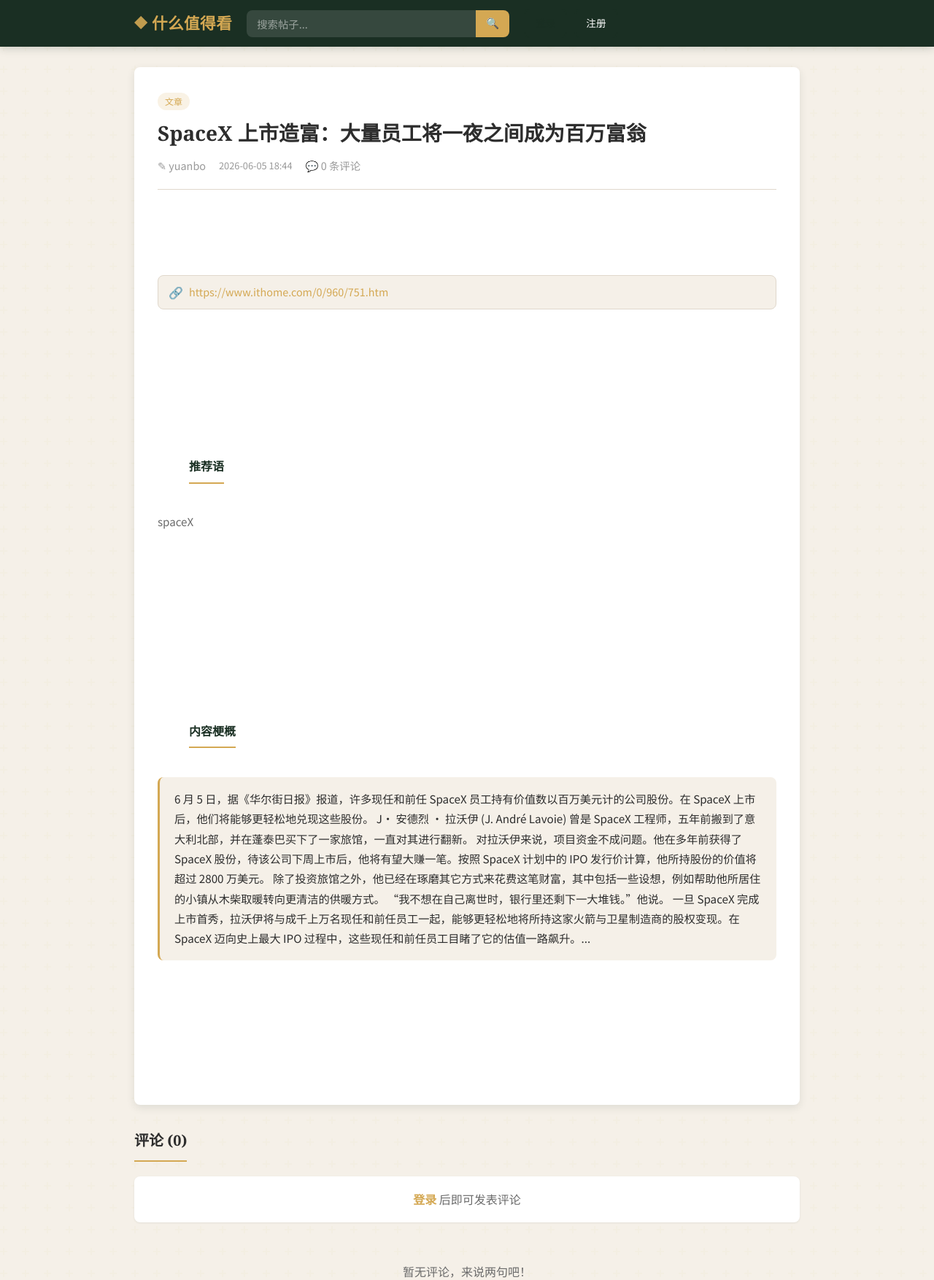
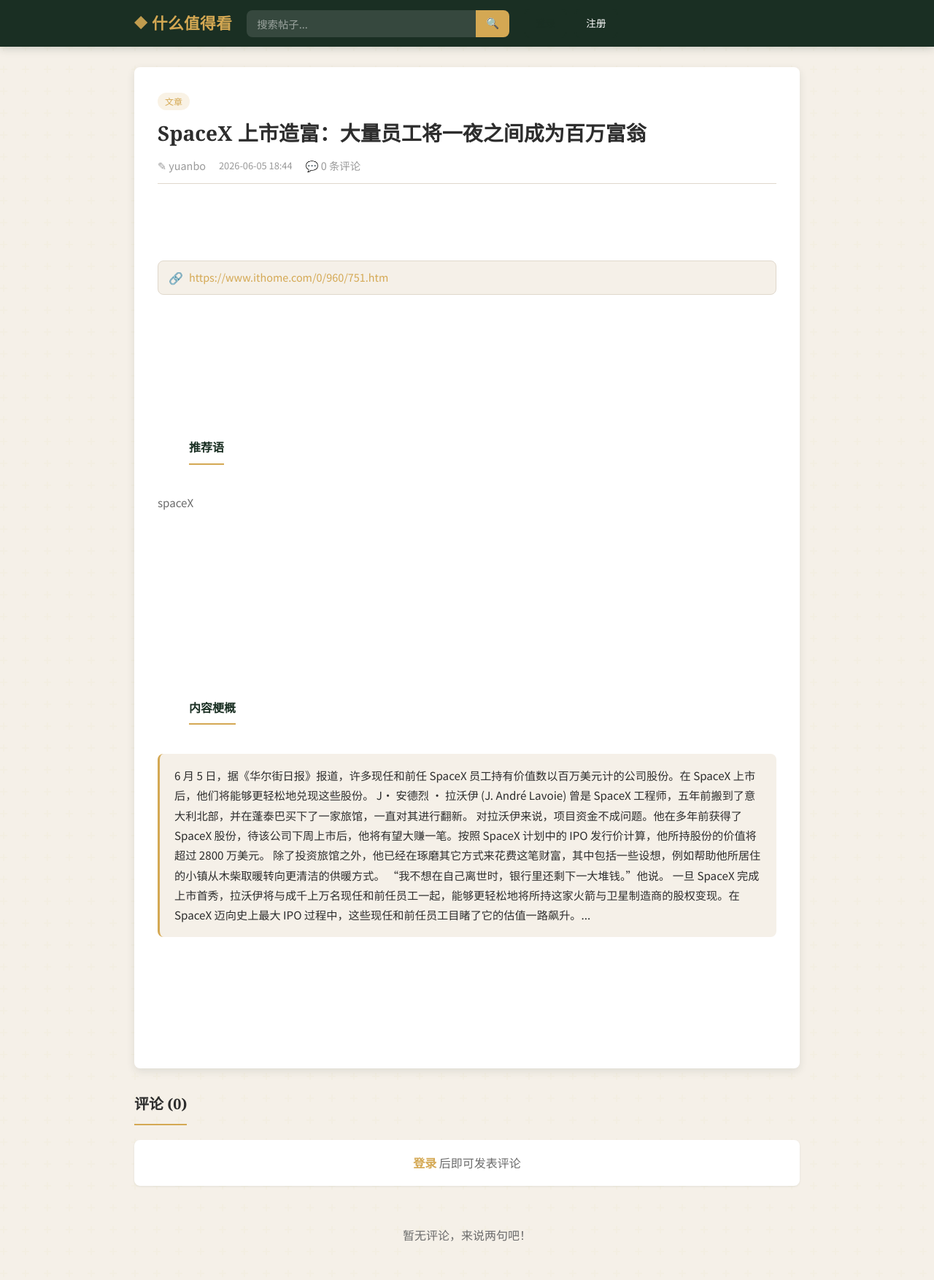
Before and after one commit to Bob-Yuan/SMZDK, a Flask app: page /post/1 in a window 1280 px wide. Shown: the top 1754 px of the page at 73% size. Run offline with Flask 3, Linux system fonts and the light colour scheme.

Commit message:
feat: Flask论坛项目开发
Co-authored-by: traeagent <traeagent@users.noreply.github.com>

```diff
--- a/static/css/style.css
+++ b/static/css/style.css
@@ -399,12 +399,12 @@
     gap: 18px;
     font-size: 0.9rem;
     color: var(--color-text-muted);
-    padding-bottom: 20px;
+    padding-bottom: 12px;
     border-bottom: 1px solid var(--color-border);
 }
 
 .post-detail-content {
-    padding: 28px 32px;
+    padding: 16px 32px;
     font-size: 1rem;
     line-height: 1.85;
     white-space: pre-wrap;
@@ -635,7 +635,7 @@
     background: var(--color-bg);
     border-radius: var(--radius);
     padding: 8px 14px;
-    margin-bottom: 22px;
+    margin-bottom: 16px;
     border: 1px solid var(--color-border);
     overflow: hidden;
 }
@@ -660,7 +660,7 @@
 
 /* ===== Post Section ===== */
 .post-section {
-    margin-bottom: 22px;
+    margin-bottom: 16px;
 }
 
 .post-section-title {
```
